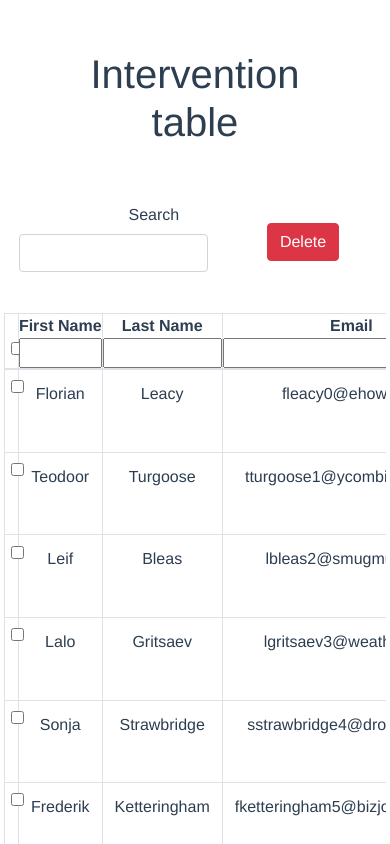
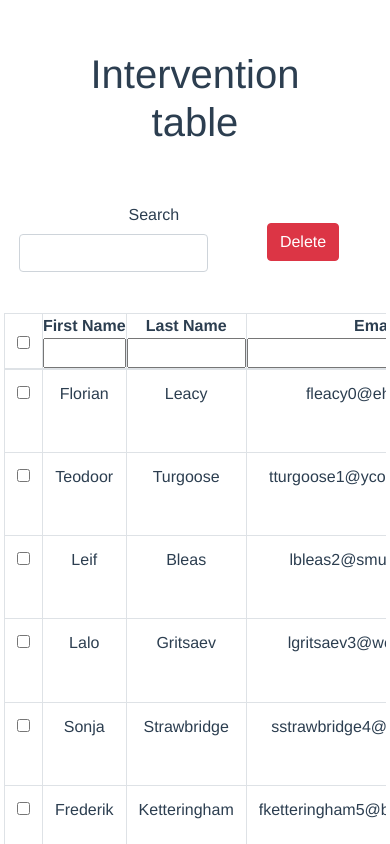
Before and after one commit to Onesime/InterventionTable, a Vue app: page /#/ in a window 390 px wide. Shown: the top 844 px of the page. Built offline with nearby package versions, Linux system fonts and the light colour scheme.

Commit message:
debug responsive

```diff
--- a/static/css/responsive.css
+++ b/static/css/responsive.css
@@ -16,6 +16,10 @@
 
 .interventiontable h1 {
     margin: 50px;
+}
+
+.interventiontable table {
+    overflow: auto;
 }
 
 .search_group {
@@ -55,7 +59,6 @@ th, td {
 th.checkbox, td.checkbox {
     width: 5%;
     min-width: 5%;
-    padding: 1%;
 }
 
 th.id, td.id {
@@ -64,13 +67,13 @@ th.id, td.id {
 }
 
 th.first_name, td.first_name {
-    width: 20%;
-    min-width: 20%;
+	width: 15%;
+	min-width: 15%;
 }
 
 th.last_name, td.last_name {
-    width: 15%;
-    min-width: 15%;
+    width: 10%;
+    min-width: 10%;
 }
 
 th.email, td.email {
@@ -89,8 +92,8 @@ th.place, td.place {
 }
 
 th.buttons, td.buttons {
-    width: 5%;
-    min-width: 5%;
+    width: 20%;
+    min-width: 20%;
     padding: 1%;
 }
 
```
